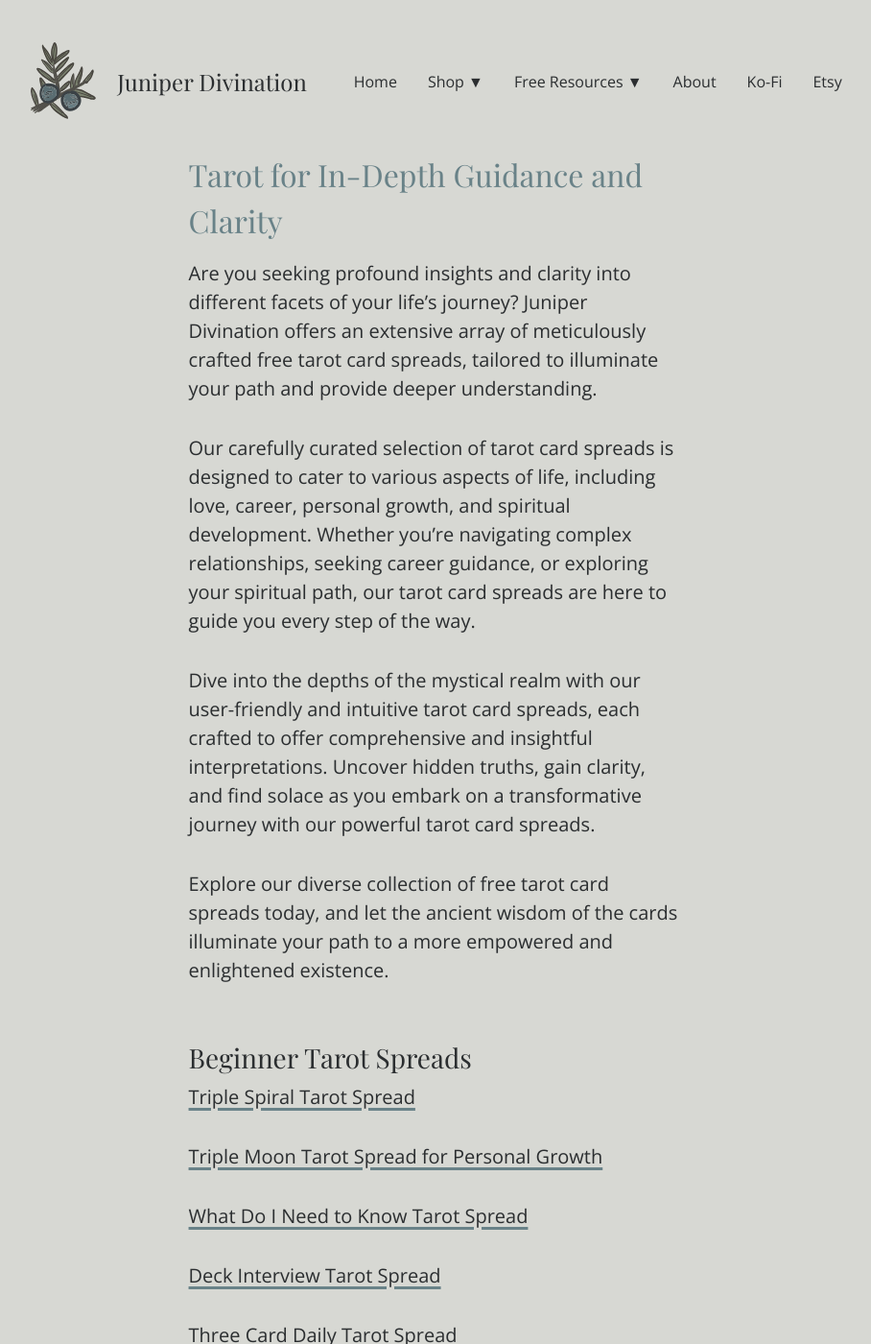
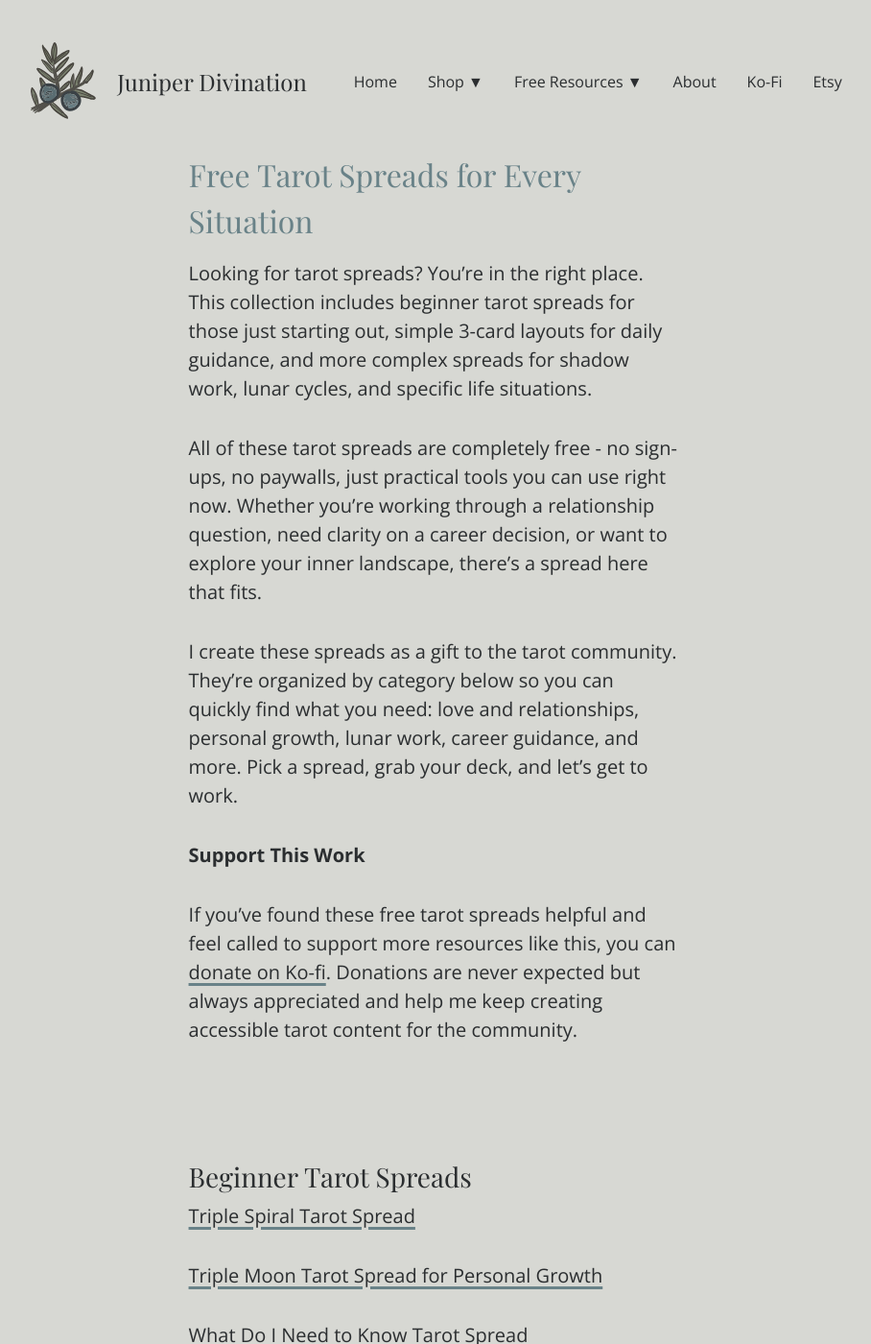
Before and after one commit to arabellas-craft/arabellas-craft.github.io, a Jekyll site: the page built from free-tarot-spreads.md, in a window 1280 px wide and 1400 px high. Shown: the whole window at 96% size, without its empty margins (188-1096 px from the left). Built offline with Jekyll 4.4.1, drawn with Linux system fonts in a browser that asks for light colours; some web fonts are replaced.

Commit message:
Update tarot library intro text

```diff
--- a/_includes/header.html
+++ b/_includes/header.html
@@ -35,7 +35,7 @@
       </div>
       <a href="/about">About</a>
       <a href="https://ko-fi.com/juniperdivination" target="_blank">Ko-Fi</a>
-      <a href="https://juniperdivination.etsy.com?section_id=39508269" target="_blank">Etsy</a>
+      <a href="https://juniperdivination.etsy.com" target="_blank">Etsy</a>
     </nav>
   </div>
 </menu>
--- a/free-tarot-spreads.md
+++ b/free-tarot-spreads.md
@@ -5,14 +5,19 @@ permalink: /free-tarot-spreads/
 categories: Free tarot spreads, Tarot card reading, Divination tools, Tarot card interpretations, Tarot guidance, Tarot card spreads, Online tarot readings, Tarot for beginners, Daily tarot guidance, Tarot card meanings
 short-description: Discover 40+ free tarot card spreads for beginners and experienced readers. Master shadow work, moon phases, love readings, and sabbat divination today.
 ---
-# Tarot for In-Depth Guidance and Clarity
-Are you seeking profound insights and clarity into different facets of your life's journey? Juniper Divination offers an extensive array of meticulously crafted free tarot card spreads, tailored to illuminate your path and provide deeper understanding.
 
-Our carefully curated selection of tarot card spreads is designed to cater to various aspects of life, including love, career, personal growth, and spiritual development. Whether you're navigating complex relationships, seeking career guidance, or exploring your spiritual path, our tarot card spreads are here to guide you every step of the way.
+# Free Tarot Spreads for Every Situation
 
-Dive into the depths of the mystical realm with our user-friendly and intuitive tarot card spreads, each crafted to offer comprehensive and insightful interpretations. Uncover hidden truths, gain clarity, and find solace as you embark on a transformative journey with our powerful tarot card spreads.
+Looking for tarot spreads? You're in the right place. This collection includes beginner tarot spreads for those just starting out, simple 3-card layouts for daily guidance, and more complex spreads for shadow work, lunar cycles, and specific life situations.
 
-Explore our diverse collection of free tarot card spreads today, and let the ancient wisdom of the cards illuminate your path to a more empowered and enlightened existence.
+All of these tarot spreads are completely free - no sign-ups, no paywalls, just practical tools you can use right now. Whether you're working through a relationship question, need clarity on a career decision, or want to explore your inner landscape, there's a spread here that fits.
+
+I create these spreads as a gift to the tarot community. They're organized by category below so you can quickly find what you need: love and relationships, personal growth, lunar work, career guidance, and more. Pick a spread, grab your deck, and let's get to work.
+
+**Support This Work**
+
+If you've found these free tarot spreads helpful and feel called to support more resources like this, you can [donate on Ko-fi](https://ko-fi.com/juniperdivination/donate). Donations are never expected but always appreciated and help me keep creating accessible tarot content for the community.
+
 <br><br>
 <h2>Beginner Tarot Spreads</h2>
 {% for post in site.posts %}
```
